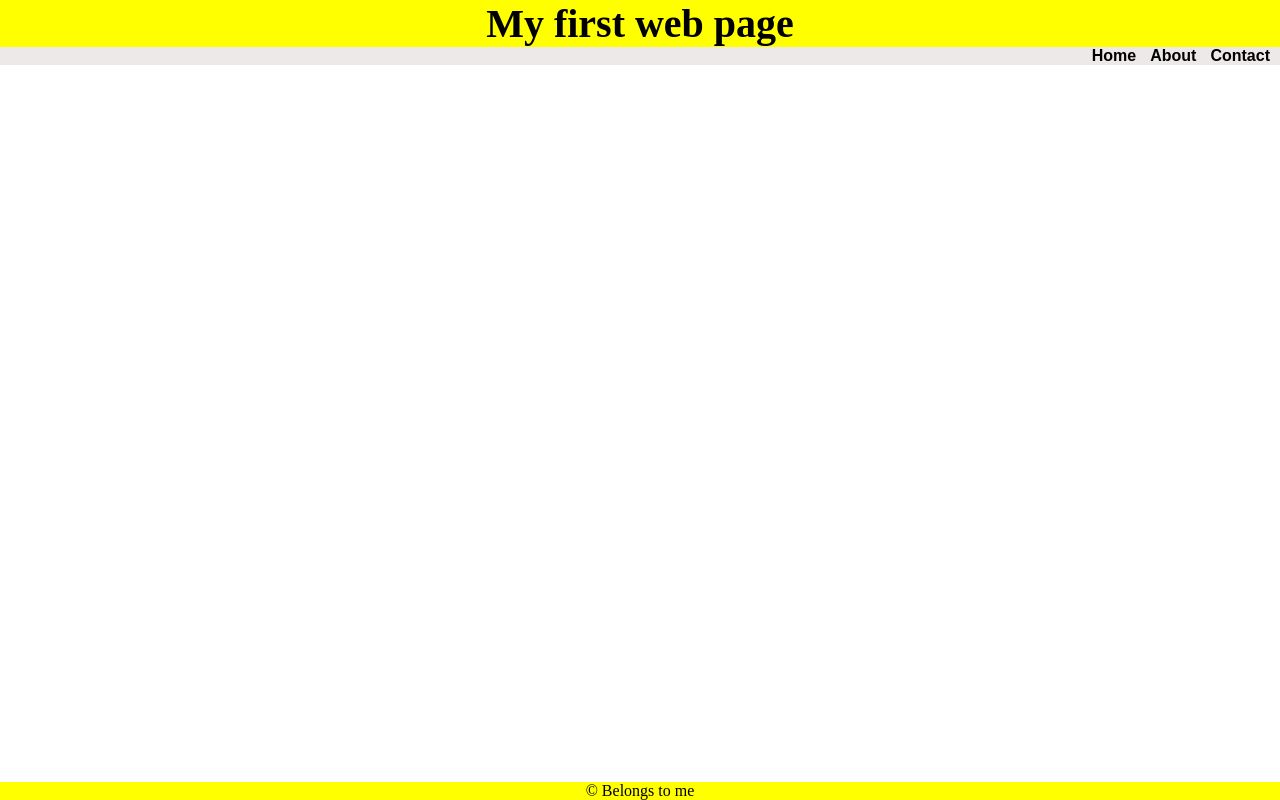
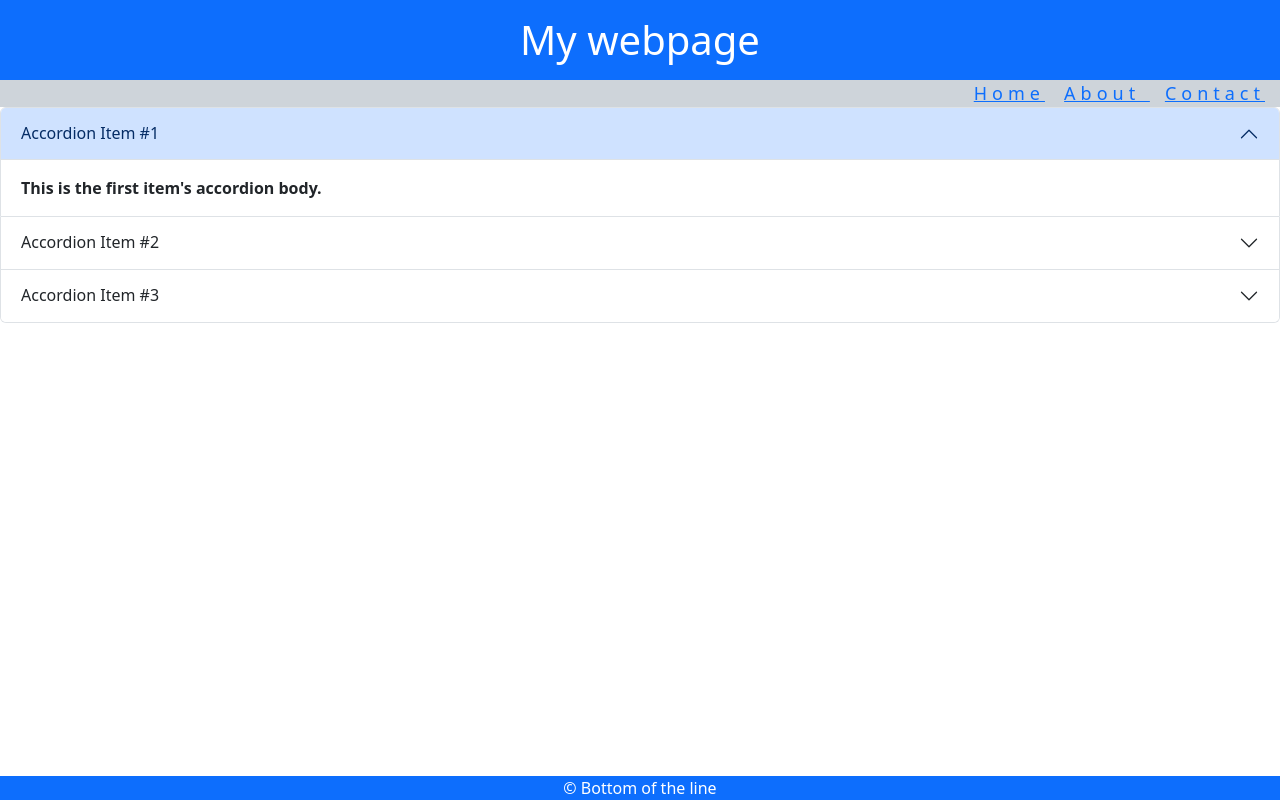
Before and after one commit to RohitKalkumbe/webpage, a plain HTML site: page index.html in a window 1280 px wide. Drawn offline with nearby package versions, Linux system fonts and the light colour scheme.

Commit message:
Added session 11

```diff
--- /dev/null
+++ b/app.css
@@ -0,0 +1,5 @@
+.menu>a{
+  letter-spacing: 5px;
+  font-size: 18px;
+  margin-right: 15px;
+}
--- a/index.html
+++ b/index.html
@@ -1,28 +1,55 @@
-<!DOCTYPE html>
-<html lang="en">
-  <head>
-    <meta charset="UTF-8" />
-    <meta name="viewport" content="width=device-width, initial-scale=1.0" />
-    <title>Google</title>
-    <link rel="stylesheet" href="styles.css" />
-    <link
-      rel="icon"
-      href="	https://www.google.com/logos/doodles/2024/paris-games-climbing-6753651837110564-la202124.gif"
-    />
-  </head>
-  <body>
-    <header>
-      <div class="header">My first web page</div>
-    </header>
+<link rel="stylesheet" href="bootstrap.min.css">
+<link rel="stylesheet" href="app.css">
+<!-- <script src="bootstrap.min.js"></script> -->
 
-    <ul class="menu">
-      <li>Home</li>
-      <li>About</li>
-      <li>Contact</li>
-    </ul>
+<!-- Bootstrap CSS -->
+<link href="https://cdn.jsdelivr.net/npm/bootstrap@5.3.0-alpha3/dist/css/bootstrap.min.css" rel="stylesheet">
 
-    <footer>
-      <div class="footer">&copy; Belongs to me</div>
-    </footer>
-  </body>
-</html>
+<!-- Bootstrap JS (for accordion functionality) -->
+<script src="https://cdn.jsdelivr.net/npm/bootstrap@5.3.0-alpha3/dist/js/bootstrap.bundle.min.js"></script>
+<h1 class="bg-primary text-center text-white py-3 m-0">My webpage</h1>
+<div class=" menu text-end bg-dark-subtle">
+<a href="">Home</a>
+<a href="">About </a>
+<a href="">Contact</a>
+</div>
+<div class="accordion" id="accordionExample">
+  <div class="accordion-item">
+    <h2 class="accordion-header" id="headingOne">
+      <button class="accordion-button" type="button" data-bs-toggle="collapse" data-bs-target="#collapseOne" aria-expanded="true" aria-controls="collapseOne">
+        Accordion Item #1
+      </button>
+    </h2>
+    <div id="collapseOne" class="accordion-collapse collapse show" aria-labelledby="headingOne" data-bs-parent="#accordionExample">
+      <div class="accordion-body">
+        <strong>This is the first item's accordion body.</strong>
+      </div>
+    </div>
+  </div>
+  <div class="accordion-item">
+    <h2 class="accordion-header" id="headingTwo">
+      <button class="accordion-button collapsed" type="button" data-bs-toggle="collapse" data-bs-target="#collapseTwo" aria-expanded="false" aria-controls="collapseTwo">
+        Accordion Item #2
+      </button>
+    </h2>
+    <div id="collapseTwo" class="accordion-collapse collapse" aria-labelledby="headingTwo" data-bs-parent="#accordionExample">
+      <div class="accordion-body">
+        <strong>This is the second item's accordion body.</strong>
+      </div>
+    </div>
+  </div>
+  <div class="accordion-item">
+    <h2 class="accordion-header" id="headingThree">
+      <button class="accordion-button collapsed" type="button" data-bs-toggle="collapse" data-bs-target="#collapseThree" aria-expanded="false" aria-controls="collapseThree">
+        Accordion Item #3
+      </button>
+    </h2>
+    <div id="collapseThree" class="accordion-collapse collapse" aria-labelledby="headingThree" data-bs-parent="#accordionExample">
+      <div class="accordion-body">
+        <strong>This is the third item's accordion body.</strong>
+      </div>
+    </div>
+  </div>
+</div>
+
+<div class="position-fixed bottom-0 w-100 text-center text-white bg-primary">&copy; Bottom of the line</div>
```
Also changed, not shown: bootstrap.min.css (added), bootstrap.min.js (added).
